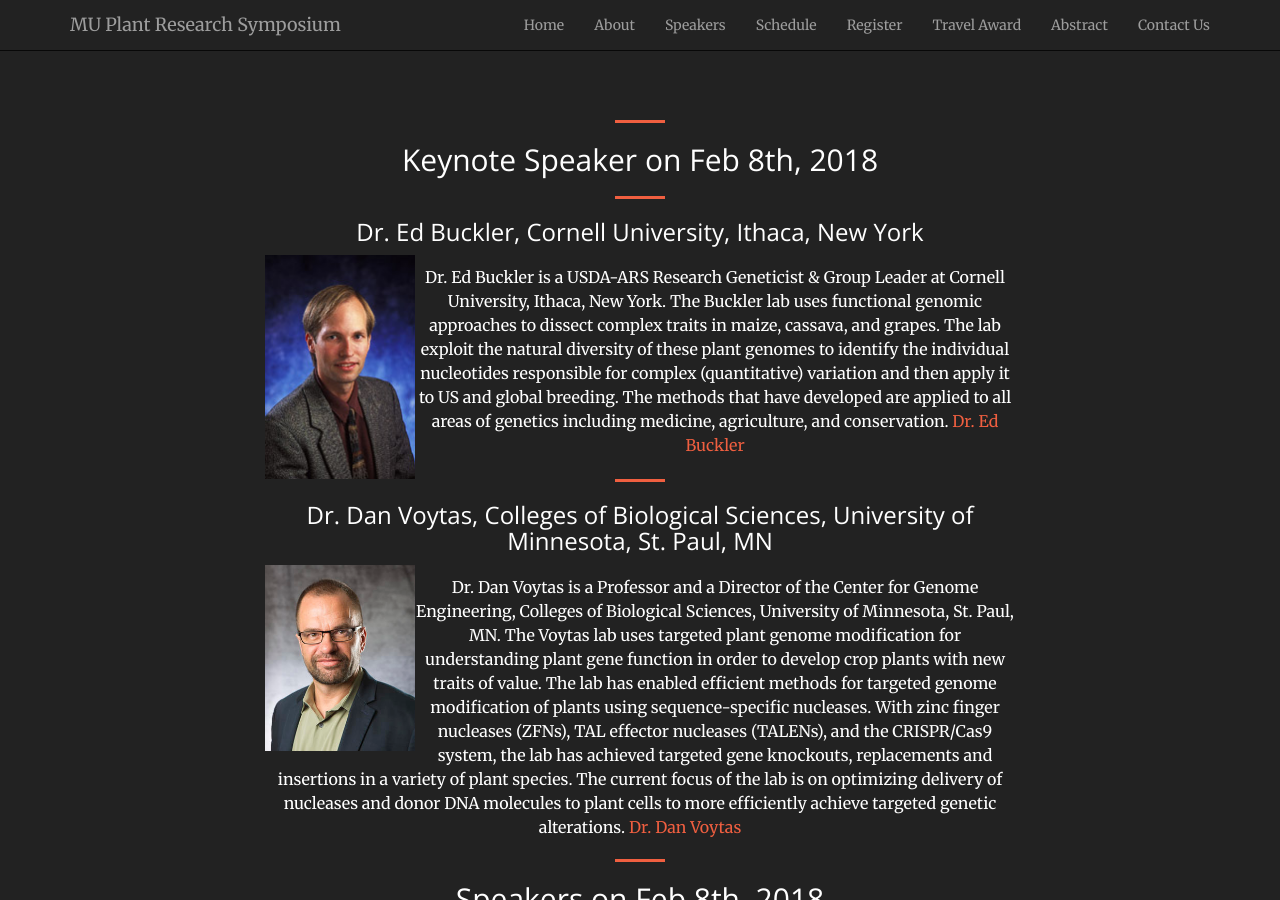
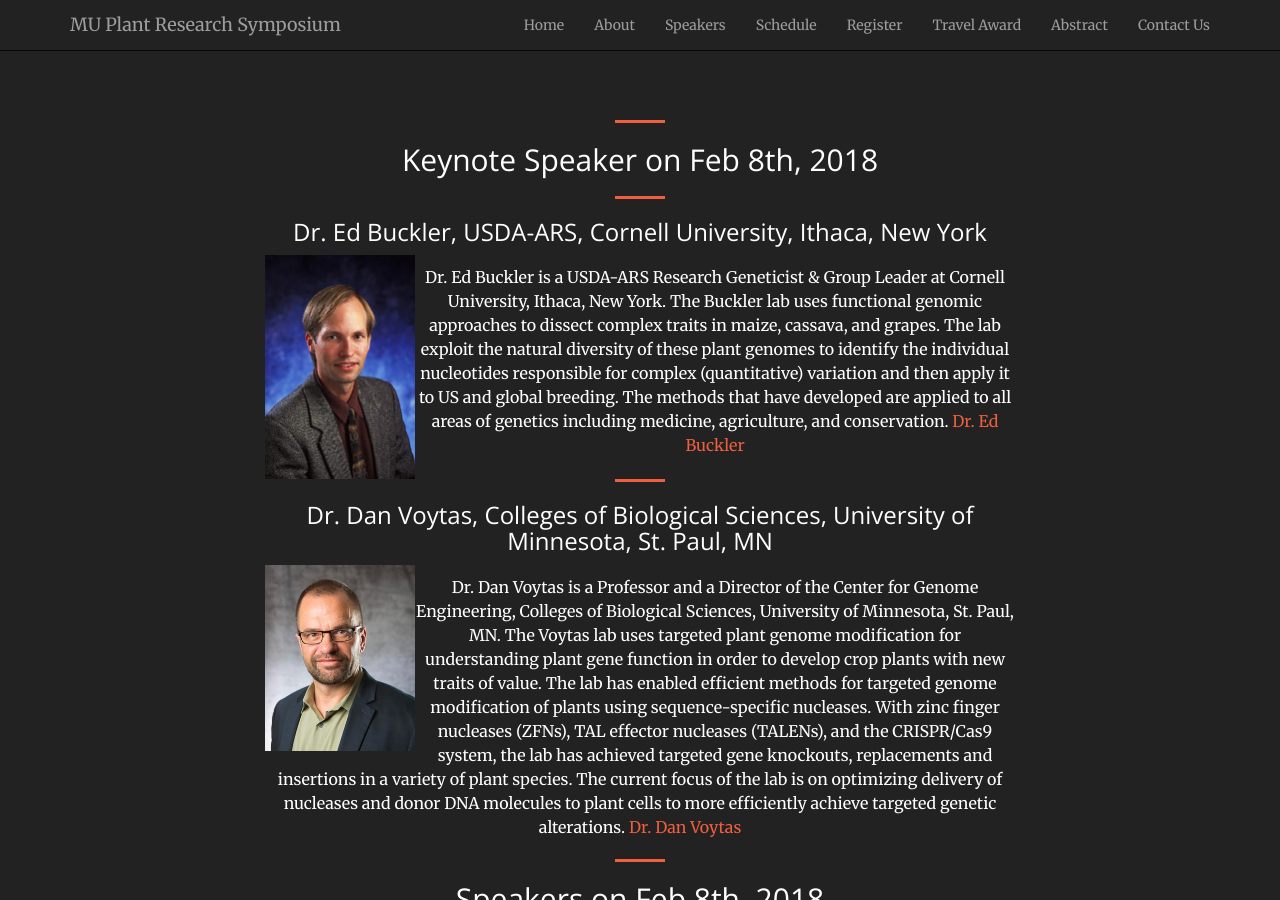
Before and after one commit to mupioneersymposium/mupioneersymposium.github.io, a Jekyll site: the page built from speakers.md, in a window 1280 px wide and 900 px high. Built offline with Jekyll 4.4.1, drawn with Linux system fonts in a browser that asks for light colours.

Commit message:
Update speakers.md
usda ars

```diff
--- a/speakers.md
+++ b/speakers.md
@@ -7,7 +7,7 @@ layout: regular
 <hr style="clear: both;" />
 
 
-### Dr. Ed Buckler, Cornell University, Ithaca, New York
+### Dr. Ed Buckler, USDA-ARS, Cornell University, Ithaca, New York
 
 <img src="/img/buckler.jpg" alt="Dr.  Ed Buckler Photo" width="150px" style="float: left" />
 
```
